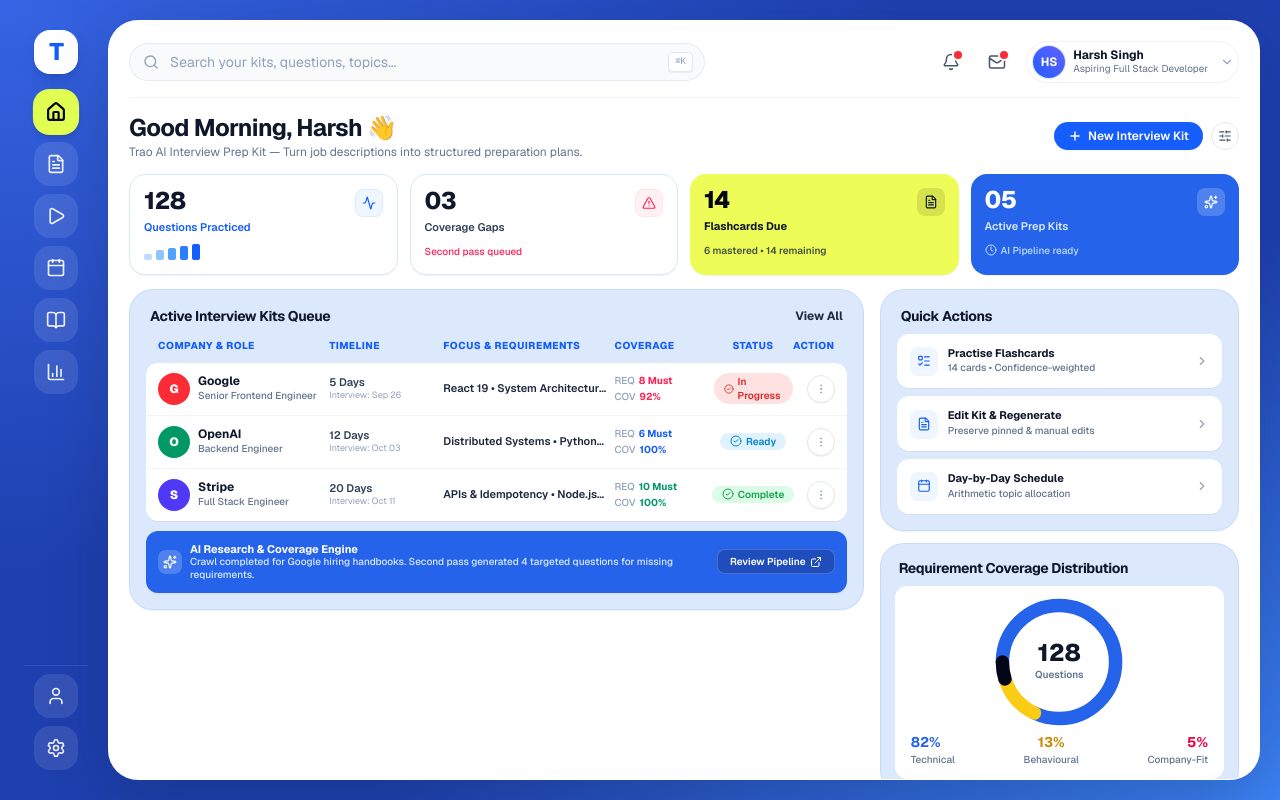
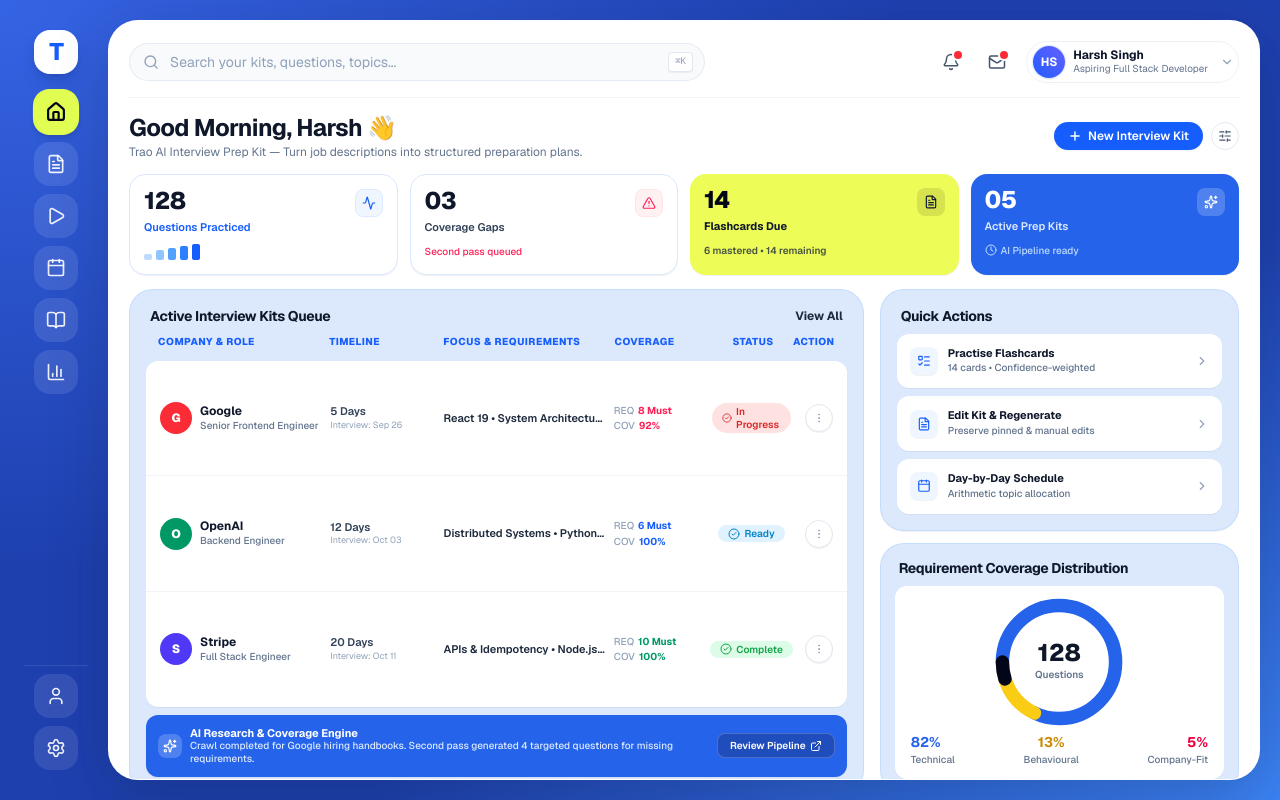
Before and after one commit to Harsh231075/trao, a Next.js app in the folder client/: page / in a window 1280 px wide. Built offline with nearby package versions, Linux system fonts and the light colour scheme.

Commit message:
style: stretch Active Interview Kits Queue to full height matching right column

```diff
--- a/client/src/app/page.tsx
+++ b/client/src/app/page.tsx
@@ -16,7 +16,6 @@ import {
   Clock,
   Activity,
   ListTodo,
-  Layers,
   SlidersHorizontal,
   ExternalLink,
 } from "lucide-react";
@@ -176,12 +175,12 @@ export default function DashboardPage() {
       </div>
 
       {/* Main Grid: Left 8 Cols (Table Queue) & Right 4 Cols (Quick Actions + Distribution) */}
-      <div className="grid grid-cols-1 lg:grid-cols-12 gap-3 sm:gap-4">
-        {/* Left 8 Cols: Active Interview Kits Queue */}
-        <div className="lg:col-span-8 space-y-3">
-          <div className="bg-[#dce9fd] border border-[#bfdbfe]/80 rounded-2xl sm:rounded-3xl p-3.5 sm:p-4 shadow-2xs space-y-2.5">
+      <div className="grid grid-cols-1 lg:grid-cols-12 gap-3 sm:gap-4 items-stretch">
+        {/* Left 8 Cols: Active Interview Kits Queue (Stretches to full height matching right column) */}
+        <div className="lg:col-span-8 flex flex-col h-full">
+          <div className="bg-[#dce9fd] border border-[#bfdbfe]/80 rounded-2xl sm:rounded-3xl p-3.5 sm:p-4 shadow-2xs flex-1 flex flex-col justify-between h-full">
             {/* Header sitting on #dce9fd */}
-            <div className="flex items-center justify-between px-1">
+            <div className="flex items-center justify-between px-1 mb-2 shrink-0">
               <h2 className="text-sm font-bold text-slate-900 tracking-tight">
                 Active Interview Kits Queue
               </h2>
@@ -194,7 +193,7 @@ export default function DashboardPage() {
             </div>
 
             {/* Column Headers directly on #dce9fd */}
-            <div className="grid grid-cols-12 gap-2 text-[10px] font-extrabold text-blue-600 tracking-wider uppercase px-3 pt-0.5">
+            <div className="grid grid-cols-12 gap-2 text-[10px] font-extrabold text-blue-600 tracking-wider uppercase px-3 pb-1 shrink-0">
               <div className="col-span-4 sm:col-span-3">COMPANY &amp; ROLE</div>
               <div className="col-span-2">TIMELINE</div>
               <div className="col-span-3 hidden sm:block">FOCUS &amp; REQUIREMENTS</div>
@@ -203,12 +202,12 @@ export default function DashboardPage() {
               <div className="col-span-1 text-right">ACTION</div>
             </div>
 
-            {/* Pure White Table Card holding the 3 rows */}
-            <div className="bg-white rounded-xl shadow-2xs divide-y divide-slate-100 overflow-hidden">
+            {/* Pure White Table Card holding the 3 rows stretching to fill space */}
+            <div className="bg-white rounded-xl shadow-2xs divide-y divide-slate-100 overflow-hidden flex-1 flex flex-col justify-around my-2 min-h-[220px]">
               {queueItems.map((item) => (
                 <div
                   key={item.id}
-                  className="grid grid-cols-12 gap-2 items-center px-3 py-2 sm:py-2.5 hover:bg-slate-50/70 transition-colors text-xs"
+                  className="grid grid-cols-12 gap-2 items-center px-3 sm:px-3.5 py-3 sm:py-3.5 hover:bg-slate-50/70 transition-colors text-xs flex-1"
                 >
                   {/* Company & Role */}
                   <div className="col-span-4 sm:col-span-3 flex items-center gap-2">
@@ -243,8 +242,7 @@ export default function DashboardPage() {
                     <div className="flex items-center gap-1">
                       <span className="text-slate-400 font-medium">{item.vitals.label1}</span>
                       <span
-                        className={`font-bold ${
-                          item.vitals.isAlert
+                        className={`font-bold ${item.vitals.isAlert
                             ? "text-rose-500"
                             : item.vitals.isWarning
                               ? "text-blue-600"
@@ -257,8 +255,7 @@ export default function DashboardPage() {
                     <div className="flex items-center gap-1">
                       <span className="text-slate-400 font-medium">{item.vitals.label2}</span>
                       <span
-                        className={`font-bold ${
-                          item.vitals.isAlert
+                        className={`font-bold ${item.vitals.isAlert
                             ? "text-rose-500"
                             : item.vitals.isWarning
                               ? "text-blue-600"
@@ -273,8 +270,7 @@ export default function DashboardPage() {
                   {/* Status Pill with CheckCircle2 */}
                   <div className="col-span-2 sm:col-span-1 flex justify-center">
                     <span
-                      className={`inline-flex items-center gap-1 px-2.5 py-0.5 rounded-full text-[10px] font-semibold ${
-                        item.status === "In Progress"
+                      className={`inline-flex items-center gap-1 px-2.5 py-0.5 rounded-full text-[10px] font-semibold ${item.status === "In Progress"
                           ? "bg-[#fee2e2] text-[#dc2626]"
                           : item.status === "Ready"
                             ? "bg-[#e0f2fe] text-[#0284c7]"
@@ -300,7 +296,7 @@ export default function DashboardPage() {
             </div>
 
             {/* Bottom AI Summary Banner matching Trao Assessment Research & Generation */}
-            <div className="bg-[#2563EB] text-white p-2.5 sm:p-3 rounded-xl shadow-xs flex flex-col sm:flex-row sm:items-center justify-between gap-2">
+            <div className="bg-[#2563EB] text-white p-2.5 sm:p-3 rounded-xl shadow-xs flex flex-col sm:flex-row sm:items-center justify-between gap-2 mt-auto shrink-0">
               <div className="flex items-center gap-2">
                 <div className="w-6 h-6 rounded-lg bg-white/20 flex items-center justify-center text-white shrink-0">
                   <Sparkles className="w-3.5 h-3.5" />
@@ -325,7 +321,7 @@ export default function DashboardPage() {
         </div>
 
         {/* Right 4 Cols: Quick Actions & Requirement Coverage Distribution */}
-        <div className="lg:col-span-4 space-y-3">
+        <div className="lg:col-span-4 flex flex-col justify-between gap-3 h-full">
           {/* Quick Actions Card */}
           <div className="bg-[#dce9fd] border border-[#bfdbfe]/80 rounded-2xl sm:rounded-3xl p-3.5 sm:p-4 shadow-2xs space-y-2">
             <h3 className="font-bold text-slate-900 text-xs sm:text-sm tracking-tight px-1">
```
Lines whose indentation alone changed are shown as unchanged.
